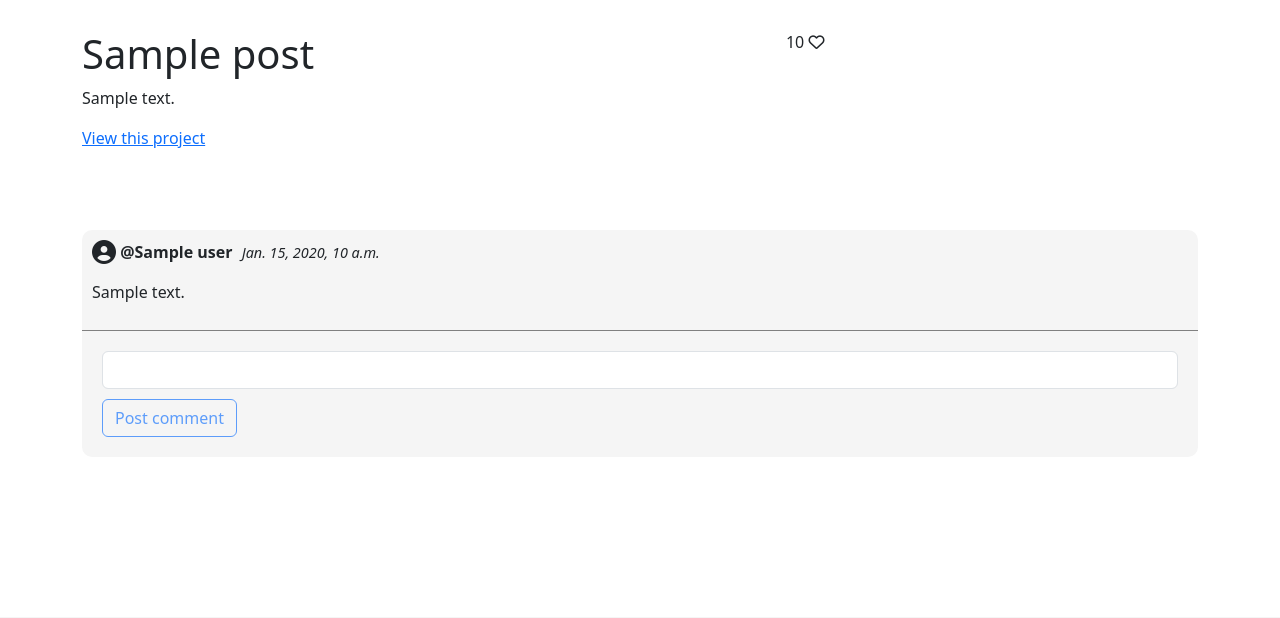
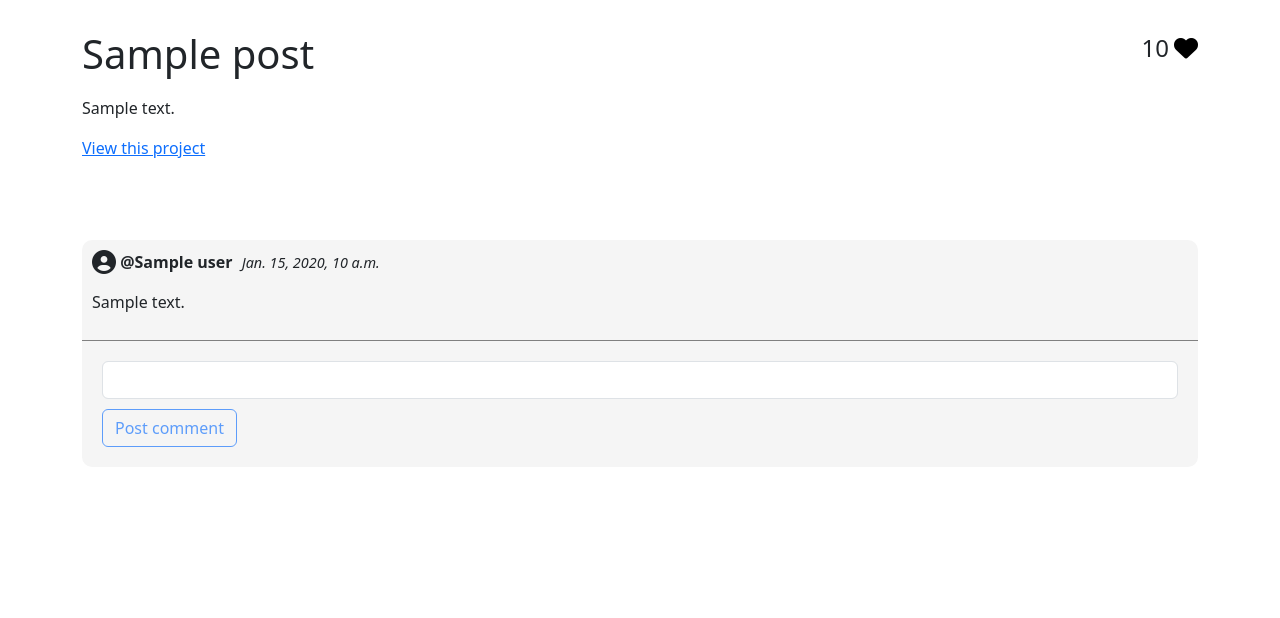
Before and after one commit to linx02/project-hub, a Django app: template hub_main/templates/project_details.html in a window 1280 px wide. Shown: the part 578-1196 px from the top of the page. Run offline with Django 3.2, Linux system fonts and the light colour scheme; the template is opened without the code that fills it: most values are stand-ins (such as "Sample title", 1, 10 or a date in 2020); some libraries are stand-ins or nearby versions.

Commit message:
Add like functionality

```diff
--- a/hub_main/static/hub_main/css/styles.css
+++ b/hub_main/static/hub_main/css/styles.css
@@ -167,8 +167,14 @@ footer a {
 .project-data {
     margin-top: 4vh;
     display: flex;
-    justify-content: space-between;
-    width: 58vw;
+    flex-direction: column;
+    position: relative;
+}
+
+.title-likes-container {
+    display: flex;
+    align-items: center;
+    margin-bottom: 10px;
 }
 
 .comment-section {
@@ -261,7 +267,23 @@ footer a {
     justify-content: space-between;
 }
 
-#browse-heading {}
+.likes {
+    position: absolute;
+    top: 0;
+    right: 0;
+    display: flex;
+    align-items: center;
+    font-size: x-large;
+}
+
+.likes p {
+    margin: 0;
+    padding-right: 5px;
+}
+
+.likes i:hover {
+    cursor: pointer;
+}
 
 #filter-btn {
     height: 40px;
--- a/hub_main/templates/project_details.html
+++ b/hub_main/templates/project_details.html
@@ -25,16 +25,22 @@
         </div>
 
         <div class="project-data">
-            <div class="project-info">
+            <div class="title-likes-container">
                 <h1>{{ post.title }}</h1>
-                <p>{{ post.description }}</p>
-                <a href="{{ post.live_link }}" target="_blank">View this project</a>
+                <div class="likes">
+                    <p>{{ post.number_of_likes }}</p>
+                    <form action="{% url 'like_post' post.id %}" method="POST">
+                        {% csrf_token %}
+                        {% if liked %}
+                        <button style="border: none; background-color: inherit;" type="submit"><i id="like" class="fa-solid fa-heart"></i></button>
+                        {% else %}
+                        <button style="border: none; background-color: inherit;" type="submit"><i id="like" class="fa-regular fa-heart"></i></button>
+                        {% endif %}
+                    </form>
+                </div>
             </div>
-
-            <div class="likes">
-                <span>{{ post.number_of_likes }}</span>
-                <i class="fa-regular fa-heart"></i>
-            </div>
+            <p>{{ post.description }}</p>
+            <a href="{{ post.live_link }}" target="_blank" style="width: max-content;">View this project</a>
         </div>
     </div>
 
@@ -71,6 +77,19 @@
 <script>
     const githubRepoLink = '{{ post.github_repo_link }}';
 </script>
+
+<script>
+    if('{{ liked }}' !== 'True'){
+        const like = document.getElementById('like');
+        like.addEventListener('mouseenter', function(){
+            like.classList = 'fa-solid fa-heart';
+        })
+        like.addEventListener('mouseleave', function(){
+            like.classList = 'fa-regular fa-heart';
+        })
+    }
+</script>
+
 <script src="{% static 'hub_main/js/load_github.js' %}"></script>
 
 {% endblock %}
--- a/hub_main/urls.py
+++ b/hub_main/urls.py
@@ -10,4 +10,5 @@ urlpatterns = [
     path('project_update/<int:post_id>/', views.project_update, name='project_update'),
     path('post_comment/<int:post_id>/', views.post_comment, name='post_comment'),
     path('browse_project/<int:pp>/<str:sort_by>/', views.browse_project, name='browse_project'),
+    path('like_post/<int:post_id>/', views.like_post, name='like_post'),
 ]
```
Also changed, not shown: hub_main/views.py (+14 -2 lines), db.sqlite3.
